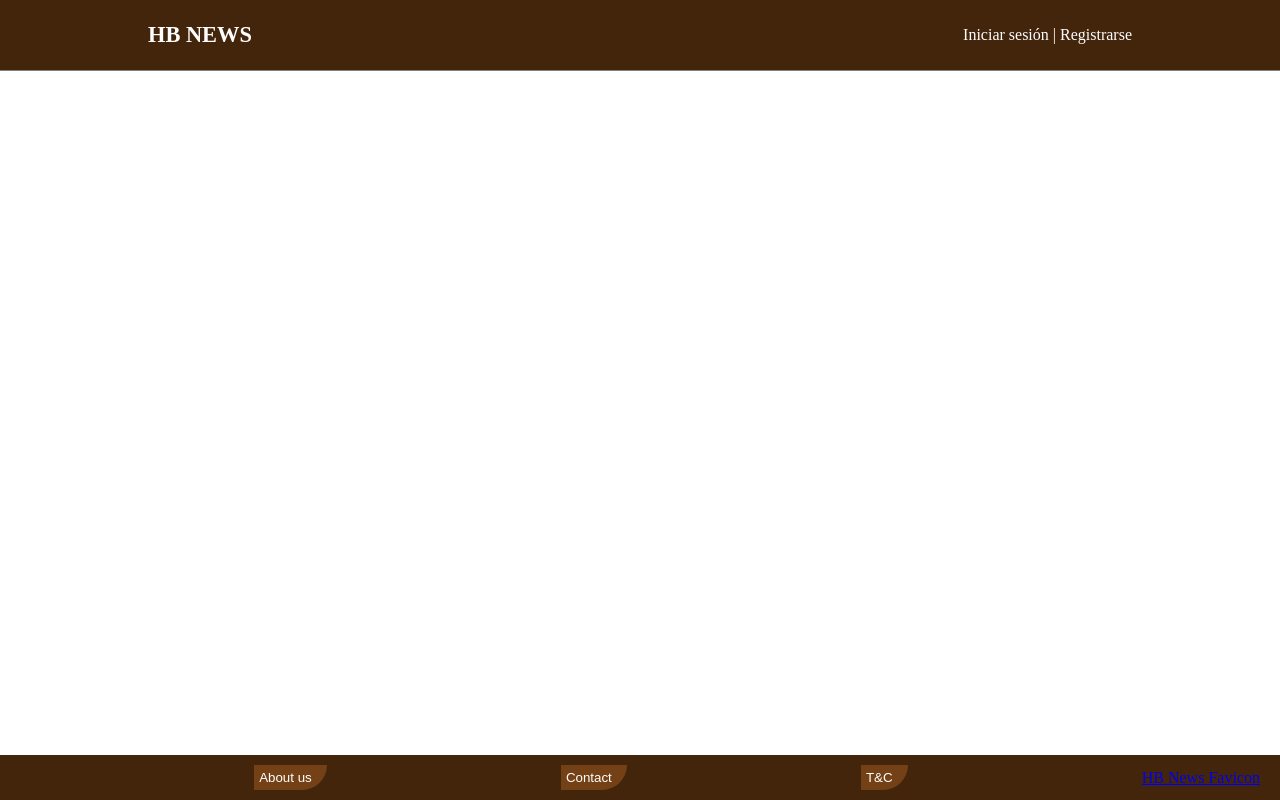
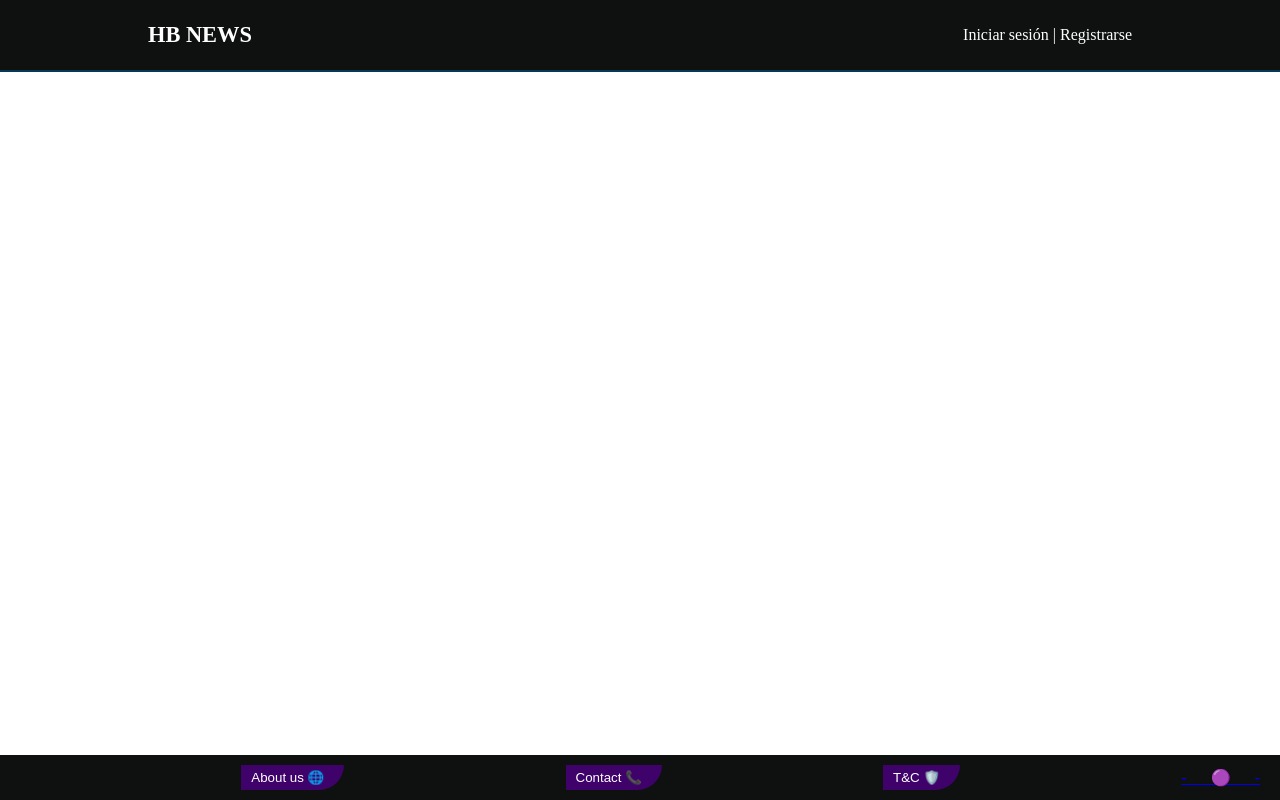
Before and after one commit to DMQuiroga/FRONTEND, a React (Vite) app: page / in a window 1280 px wide. Built offline with nearby package versions, Linux system fonts and the light colour scheme.

Commit message:
mejoras en estilo y en los archivos json del footer

```diff
--- a/src/assets/about.json
+++ b/src/assets/about.json
@@ -1,27 +1,27 @@
 {
-  "pre": "¡Bienvenido a nuestra comunidad de noticias!\n\n\n    En HB News, creemos en el poder de la información y en la importancia de\n    compartir diferentes perspectivas.",
-  "post": "Gracias por confiar en HB News como tu fuente confiable de noticias.\n\n\n    Te invitamos a unirte a nuestra comunidad.\n    \n    Explora, comparte, valora y descubre el poder de la información.\n    \n    \n    Esperamos que disfrutes de tu experiencia.\n    \n    \n    Atentamente,\n    \n    HB News",
+  "pre": "¡Bienvenido a nuestra comunidad de noticias!\n\nEn HB News, creemos en el poder de la información y en la importancia de compartir diferentes perspectivas.",
+  "post": "\nGracias por confiar en HB News como tu fuente confiable de noticias.\nTe invitamos a unirte a nuestra comunidad.\nExplora, comparte, valora y descubre el poder de la información.\n\n\nEsperamos que disfrutes de tu experiencia.\nAtentamente,\nHB News",
 
   "sections": [
     {
       "title": "¿Qué es HB News?",
-      "text": "Somos una web de noticias dedicada a ofrecer un espacio abierto y\ncolaborativo."
+      "text": "Somos una web de noticias dedicada a ofrecer un espacio abierto y colaborativo."
     },
     {
       "title": "¿Qué te ofrecemos?",
-      "text": "\nNuestra plataforma ofrece una amplia variedad de noticias.\n\nTe invitamos a explorar según tus intereses.\n\nGracias a nuestros filtros personalizados podrás sumérgite en los temas\nque más te interesan y descubrir una amplia variedad de perspectivas\ninformativas.\n\nAdemás de leer las noticias, queremos darle voz a nuestra comunidad.\n\n¡Tú eres nuestro periodista!"
+      "text": "Nuestra plataforma ofrece una amplia variedad de noticias.\nTe invitamos a explorar según tus intereses.\nAdemás de leer las noticias, queremos darle voz a nuestra comunidad.\n¡Tú eres nuestro periodista!"
     },
     {
-      "title": "¿Eres reportero estrella?",
-      "text": "Si, El protagonista de nuestra comunidad eres tú.\n\nTe brindamos la oportunidad de ser el creador de noticias.\n\nComparte tus propias historias e ideas con otros apasionados como tú.\n\n¡Conviértete en la voz que impulsa el cambio!\n\nEn HB News, valoramos la diversidad de opiniones y promovemos un ambiente\nrespetuoso.\n\n¡Tu voz importa!"
+      "title": "¿Eres reportero/a estrella?",
+      "text": "Si, el protagonista de nuestra comunidad eres tú.\nTe brindamos la oportunidad de ser el creador de noticias.\nComparte tus propias historias e ideas con otros apasionados como tú.\n¡Conviértete en la voz que impulsa el cambio!\nEn HB News, valoramos la diversidad de opiniones y promovemos un ambiente respetuoso.\n¡Tu voz importa!"
     },
     {
       "title": "Objetivo",
-      "text": "Mantenerte informado y brindarte una perspectiva de los eventos que están\ndando forma a nuestro mundo."
+      "text": "Mantenerte informado y brindarte una perspectiva de los eventos que están dando forma a nuestro mundo."
     },
     {
       "title": "Calidad y Veracidad",
-      "text": "Nos esforzamos por mantener altos estándares de calidad y veracidad en las\nnoticias que compartimos.\n\nTrabajamos diligentemente para garantizar los criterios de verificación y\nobjetividad de nuestro contenido."
+      "text": "Nos esforzamos por mantener altos estándares de calidad y veracidad en las noticias que compartimos.\nTrabajamos diligentemente para garantizar los criterios de verificación y objetividad de nuestro contenido."
     }
   ]
 }
--- a/src/assets/contact.json
+++ b/src/assets/contact.json
@@ -1,6 +1,6 @@
 {
-  "pre": "¡Nos encantaría saber de ti!\n\n\nSi tienes alguna pregunta, sugerencia o simplemente quieres ponerte en\ncontacto con nosotros, aquí tienes la información de contacto:\n\n\nCorreo electrónico: hbnews@gmail.com\n\nTeléfono: +34666666666",
-  "post": "Nuestro equipo de atención al cliente estará encantado de ayudarte en lo\nque necesites.\n\n\nNo dudes en contactarnos y te responderemos lo antes posible.\n\n\n¡Gracias por elegir HB News!",
+  "pre": "¡Nos encantaría saber de ti!\n\nSi tienes alguna pregunta, sugerencia o simplemente quieres ponerte en contacto con nosotros, aquí tienes la información de contacto:\n\nCorreo electrónico: hbnews@gmail.com\nTeléfono: +34666666666",
+  "post": "Nuestro equipo de atención al cliente estará encantado de ayudarte en lo que necesites.\nNo dudes en contactarnos y te responderemos lo antes posible.\n\n¡Gracias por elegir HB News!",
 
   "sections": []
 }
--- a/src/assets/terms.json
+++ b/src/assets/terms.json
@@ -1,35 +1,35 @@
 {
-  "pre": "Bienvenido a los Términos y Condiciones de HB News\n\n\nAl utilizar nuestra plataforma y acceder a nuestros servicios, aceptas\ncumplir con los siguientes términos y condiciones: ",
-  "post": "Si tienes alguna pregunta o inquietud, no dudes en contactarnos.\n\n\n¡Gracias por ser parte de la comunidad de HB News y disfrutar de nuestras\nnoticias de calidad!\n",
+  "pre": "¡Bienvenido a los Términos y Condiciones de HB News!\n\nAl utilizar nuestra plataforma y acceder a nuestros servicios, aceptas cumplir con los siguientes términos y condiciones: ",
+  "post": "Es tu responsabilidad revisar periódicamente esta página para estar al tanto de cualquier actualización.\nAl utilizar HB News, aceptas cumplir con estos Términos y Condiciones./nSi no estás de acuerdo con alguno de estos términos, te recomendamos no utilizar nuestro sitio web./nSi tienes alguna pregunta o inquietud, no dudes en contactarnos.\n¡Gracias por ser parte de la comunidad de HB News y disfrutar de nuestras noticias de calidad!",
 
   "sections": [
     {
-      "title": "Uso Aceptable",
-      "text": "Al utilizar HB News, te comprometes a hacer un uso responsable y adecuado de nuestros servicios.\n\nNo podrás utilizar nuestro sitio para fines ilegales, difamatorios, obscenos, discriminatorios o que violen los derechos de terceros.\n"
+      "title": "1. Uso Aceptable",
+      "text": "Al utilizar HB News, te comprometes a hacer un uso responsable y adecuado de nuestros servicios.\nNo podrás utilizar nuestro sitio para fines ilegales, difamatorios, obscenos, discriminatorios o que violen los derechos de terceros."
     },
     {
-      "title": "Contenido",
-      "text": "HB News se reserva el derecho de revisar y moderar el contenido publicado\nen nuestro sitio web.\n\nNo nos hacemos responsables por la exactitud, veracidad o legalidad de\ndicho contenido.\n\nCualquier opinión expresada por los usuarios pertenece exclusivamente a\nellos y no refleja necesariamente nuestros puntos de vista.\n"
+      "title": "2. Contenido",
+      "text": "HB News se reserva el derecho de revisar y moderar el contenido publicado en nuestro sitio web.\nNo nos hacemos responsables por la exactitud, veracidad o legalidad de dicho contenido.\nCualquier opinión expresada por los usuarios pertenece exclusivamente a ellos y no refleja necesariamente nuestros puntos de vista."
     },
     {
-      "title": "Propiedad Intelectual",
-      "text": "Todo el contenido presente en HB News, incluyendo artículos, imágenes, logotipos y diseño, está protegido por derechos de propiedad intelectual.\n\nNo está permitido copiar, distribuir, reproducir o utilizar dicho\ncontenido sin nuestro consentimiento expreso.\n"
+      "title": "3. Propiedad Intelectual",
+      "text": "Todo el contenido presente en HB News, incluyendo artículos, imágenes, logotipos está protegido por derechos de propiedad intelectual.\nNo está permitido copiar, distribuir, reproducir o utilizar dicho contenido sin nuestro consentimiento expreso."
     },
     {
-      "title": "Enlaces Externos",
-      "text": "Nuestro sitio puede contener enlaces a sitios web de terceros.\n\nEstos enlaces se proporcionan únicamente con fines informativos y no\nimplican respaldo o afiliación con dichos sitios.\n\nNo nos hacemos responsables por el contenido o las prácticas de privacidad\nde estos sitios externos.\n"
+      "title": "4. Enlaces Externos",
+      "text": "Nuestro sitio puede contener enlaces a sitios web de terceros. Estos enlaces se proporcionan únicamente con fines informativos y no implican respaldo o afiliación con dichos sitios.\nNo nos hacemos responsables por el contenido o las prácticas de privacidad de estos sitios externos."
     },
     {
-      "title": "Privacidad",
-      "text": "Tu privacidad es importante para nosotros.\n\nUtilizamos y protegemos tu información personal.\n"
+      "title": "5. Privacidad",
+      "text": "Tu privacidad es importante para nosotros. Utilizamos y protegemos tu información personal."
     },
     {
-      "title": "Limitación de Responsabilidad",
-      "text": "HB News no se hace responsable de ningún daño directo, indirecto, incidental, consecuente o especial que pueda surgir del uso de nuestro\nsitio web o de la imposibilidad de acceder a él.\n\nNos esforzamos por brindar información precisa y actualizada, pero no\ngarantizamos la exactitud o integridad de la información presentada.\n"
+      "title": "6. Limitación de Responsabilidad",
+      "text": "HB News no se hace responsable de ningún daño directo, indirecto, incidental, consecuente o especial que pueda surgir del uso de nuestro sitio web o de la imposibilidad de acceder a él.\nNos esforzamos por brindar información precisa y actualizada, pero no garantizamos la exactitud o integridad de la información presentada."
     },
     {
-      "title": "Modificaciones",
-      "text": "Nos reservamos el derecho de modificar estos Términos y Condiciones en\ncualquier momento sin previo aviso.\n\nEs tu responsabilidad revisar periódicamente esta página para estar al\ntanto de cualquier actualización.\n\nAl utilizar HB News, aceptas cumplir con estos Términos y Condiciones.Si\nno estás de acuerdo con alguno de estos términos, te recomendamos no\nutilizar nuestro sitio web.\n"
+      "title": "7. Modificaciones",
+      "text": "Nos reservamos el derecho de modificar estos Términos y Condiciones en cualquier momento sin previo aviso."
     }
   ]
 }
--- a/src/layout/Footer.jsx
+++ b/src/layout/Footer.jsx
@@ -27,17 +27,19 @@ function Footer() {
         {!acordeonContent ? (
           <>
             <button onClick={() => openAcordeon('about-us', about)}>
-              About us
+              About us 🌐
             </button>
             <button onClick={() => openAcordeon('contact', contact)}>
-              Contact
+              Contact 📞
             </button>
-            <button onClick={() => openAcordeon('t-and-c', terms)}>T&C</button>
-            <Link to="/">HB News Favicon</Link>
+            <button onClick={() => openAcordeon('t-and-c', terms)}>
+              T&C 🛡️
+            </button>
+            <Link to="/">-___🟣___-</Link>
           </>
         ) : (
           <button type="button" onClick={() => setAcordeonContent(null)}>
-            CERRAR
+            CERRAR ❌
           </button>
         )}
       </section>
--- a/src/layout/Index.css
+++ b/src/layout/Index.css
@@ -1,7 +1,7 @@
 header {
-  background-color: rgb(67, 37, 12);
+  background-color: #0f1111;
   color: white;
-  border-bottom: 1px solid grey;
+  border-bottom: 2px solid rgb(5, 57, 87);
 }
 
 header .content {
@@ -28,7 +28,7 @@ header span {
 }
 
 footer {
-  background-color: rgb(67, 37, 12);
+  background-color: #0f1111;
   color: white;
 }
 
@@ -46,9 +46,10 @@ footer section p {
 }
 
 footer button {
-  background-color: rgb(116, 65, 23);
+  background-color: #3f026b;
   padding: 5px;
-  padding-right: 15px;
+  padding-right: 20px;
+  padding-left: 10px;
   color: white;
 
   -webkit-box-shadow: 0px 10px 25px -13px rgba(0, 0, 0, 1);
@@ -62,7 +63,7 @@ footer button {
 }
 
 footer button:hover {
-  background-color: rgb(141, 78, 27);
+  background-color: rgb(51, 33, 153);
 
   animation: vibrateAnimation 0.5s ease 0s 1 normal forwards;
 }
```
Also changed, not shown: 1 other file (tests, documents, lock files or other folders).
